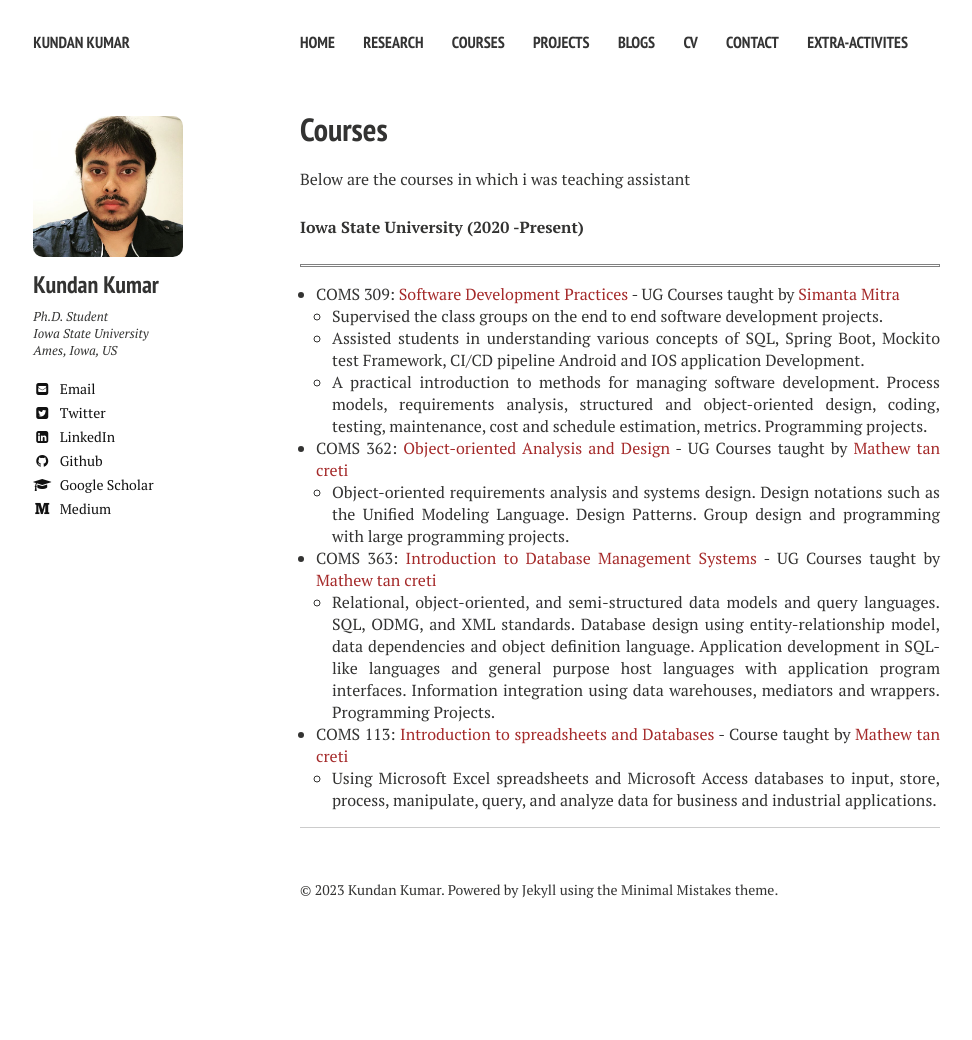
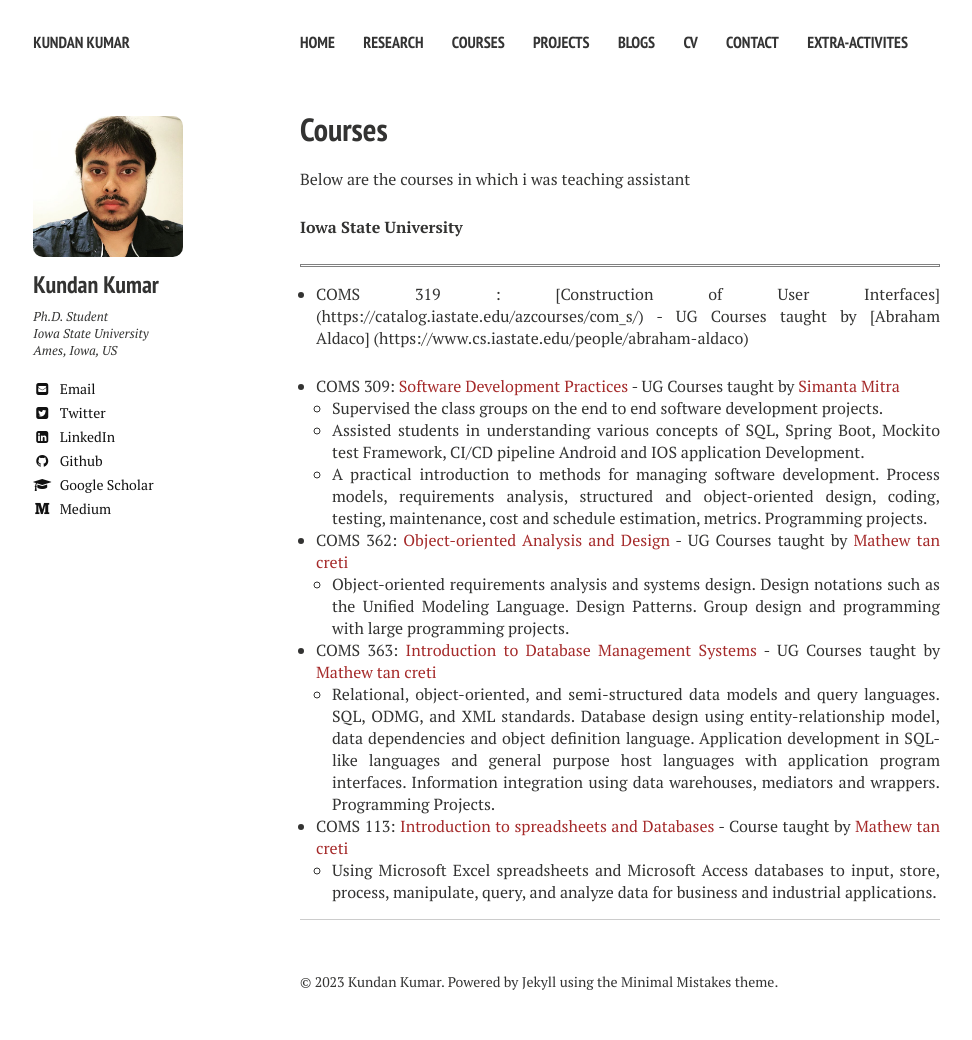
Before and after one commit to kundan7kumar/kundan7kumar.github.io, a Jekyll site: the page built from teaching/index.md, in a window 1280 px wide. Shown: the whole page, without its empty margins (20-992 px from the left). Built offline with Jekyll 4.4.1, drawn with Linux system fonts in a browser that asks for light colours; nearby versions of some CDN libraries; before the commit the page ends 948 px from its top, so only the background shows below that.

Commit message:
Update index.md

```diff
--- a/teaching/index.md
+++ b/teaching/index.md
@@ -8,13 +8,14 @@ comments: false
 
 Below are the courses in which i was teaching assistant
 
-**Iowa State University (2020 -Present)**
+**Iowa State University**
 <!-- [Courses at Iowa State University](https://cs.iastate.edu/) -->
 <hr style="border:1px solid gray">
 <!-- <div align="center">
   <b>**Computer Science**</b>
 </div> -->
 
+* COMS 319 : [Construction of User Interfaces] (https://catalog.iastate.edu/azcourses/com_s/) - UG Courses taught by [Abraham Aldaco] (https://www.cs.iastate.edu/people/abraham-aldaco)
 
 * COMS 309: [Software Development Practices](https://catalog.iastate.edu/azcourses/com_s/) - UG Courses taught by [Simanta Mitra](https://www.cs.iastate.edu/people/simanta-mitra)
     - Supervised the class groups on the end to end software development projects.
```
